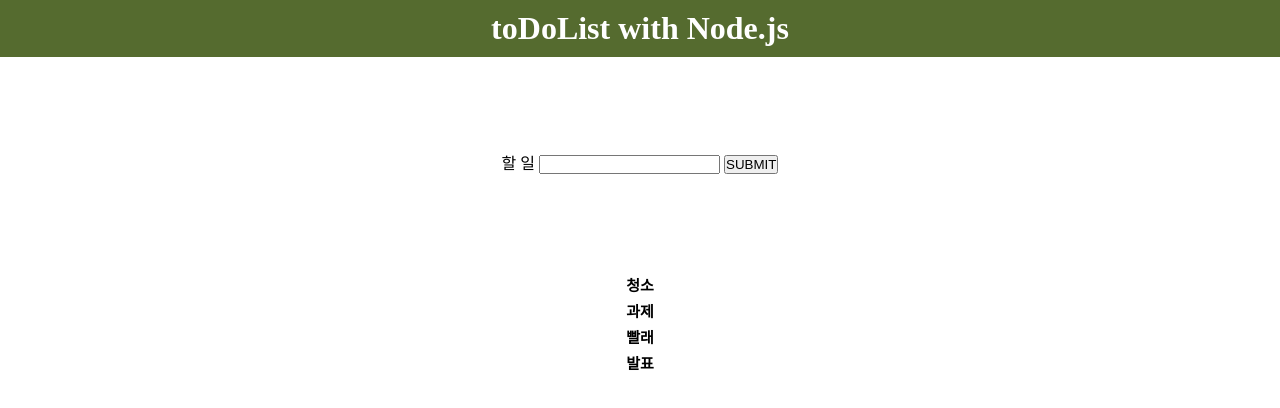
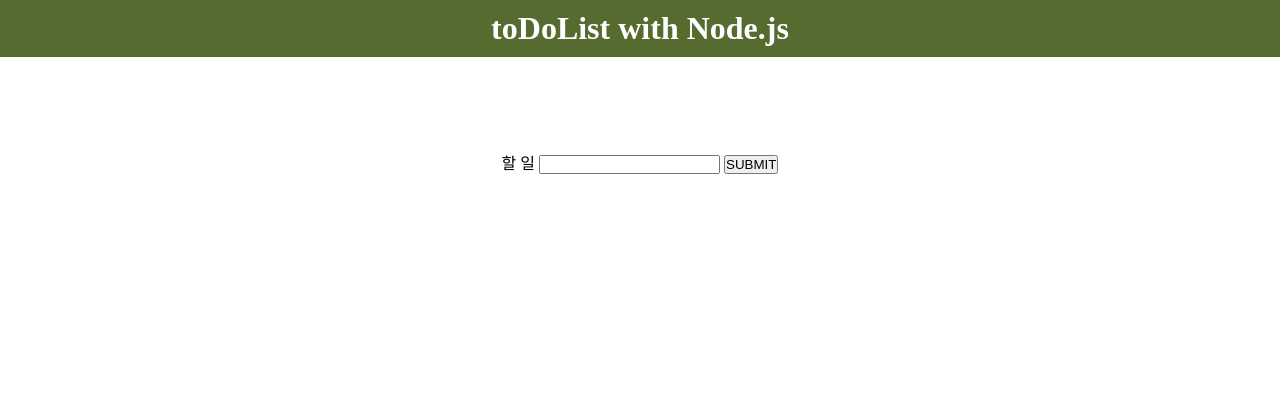
Before and after one commit to nojaewon/toToList_nodejs, a plain HTML site: page template/index.html in a window 1280 px wide. Drawn offline with Linux system fonts and the light colour scheme.

Commit message:
test github commend

```diff
--- a/template/index.html
+++ b/template/index.html
@@ -68,10 +68,10 @@
             </form>
 
             <ul id="todo-list">
-                <li class="item">청소</li>
+                <!-- <li class="item">청소</li>
                 <li class="item">과제</li>
                 <li class="item">빨래</li>
-                <li class="item">발표</li>
+                <li class="item">발표</li> -->
         </div>
 
     </div>
```
